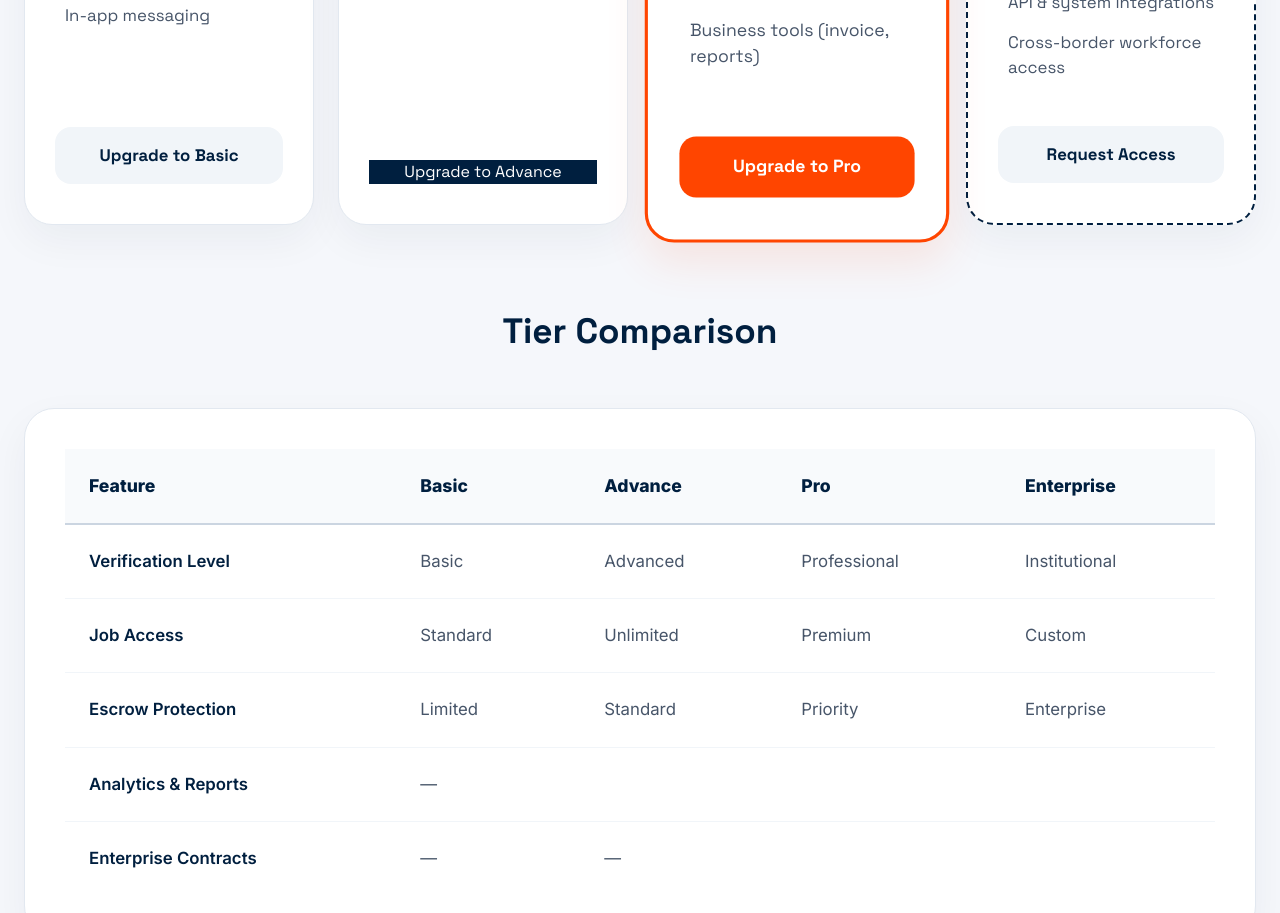
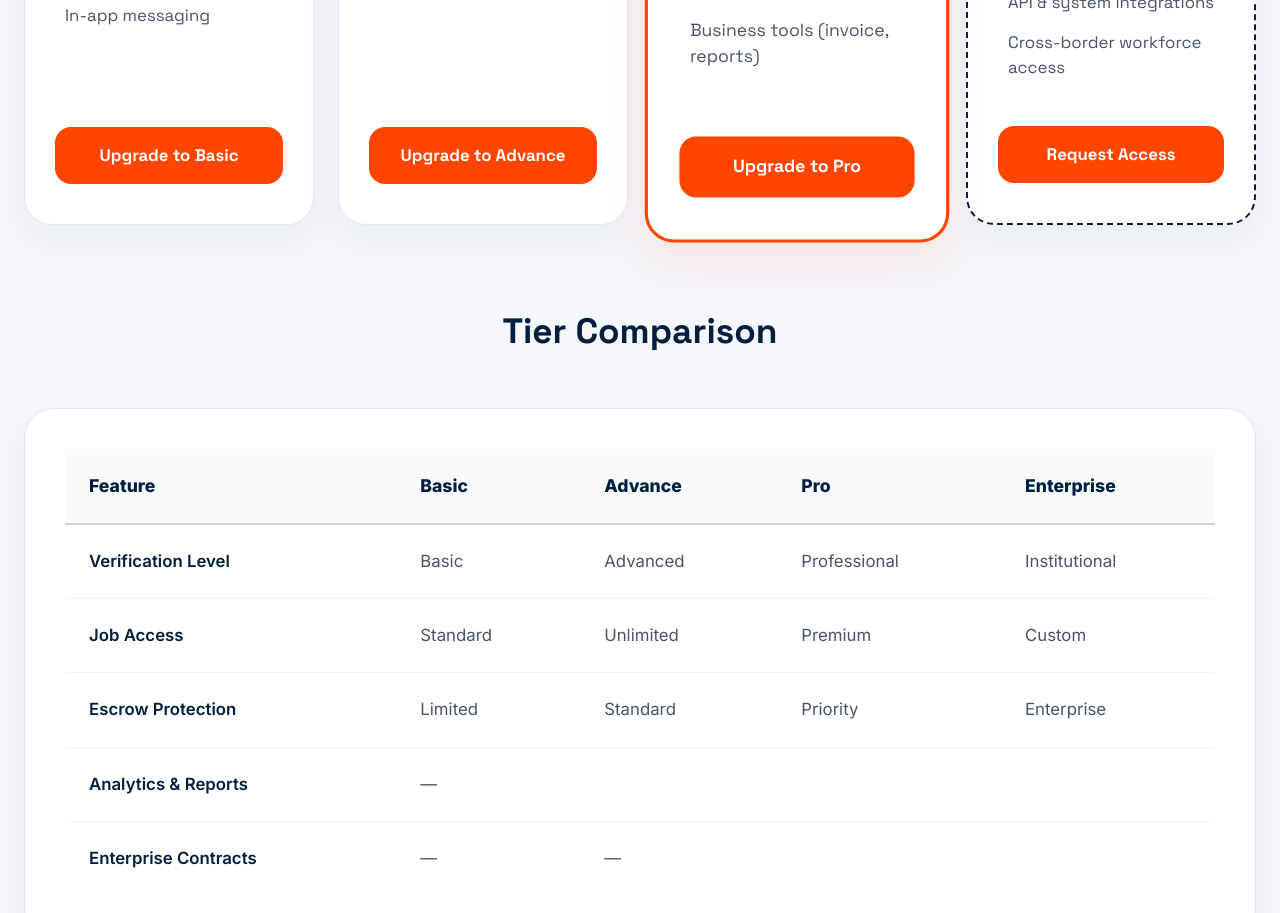
Before and after one commit to buolotdev/buolotman, a Next.js app: page /upgrade in a window 1280 px wide. Shown: the part 1200-2113 px from the top of the page. Built offline with nearby package versions, Linux system fonts and the light colour scheme; no server answers; some icons are missing; a web font is replaced by a local one.

Commit message:
Update all tier pricing buttons to use accent color

```diff
--- a/app/upgrade/page.tsx
+++ b/app/upgrade/page.tsx
@@ -57,7 +57,7 @@ export default function UpgradePage() {
                 <CheckItem text="In-app messaging" />
               </ul>
 
-              <button className={styles.upgradeBtn}>Upgrade to Basic</button>
+              <button className={`${styles.upgradeBtn} ${styles.upgradeBtnAccent}`}>Upgrade to Basic</button>
             </div>
 
             {/* ADVANCE */}
@@ -74,7 +74,7 @@ export default function UpgradePage() {
                 <CheckItem text="Earnings analytics dashboard" />
               </ul>
 
-              <button className={styles.upgradeBtnDark}>Upgrade to Advance</button>
+              <button className={`${styles.upgradeBtn} ${styles.upgradeBtnAccent}`}>Upgrade to Advance</button>
             </div>
 
             {/* PRO */}
@@ -112,7 +112,7 @@ export default function UpgradePage() {
                 <CheckItem text="Cross-border workforce access" />
               </ul>
 
-              <button className={styles.upgradeBtn}>Request Access</button>
+              <button className={`${styles.upgradeBtn} ${styles.upgradeBtnAccent}`}>Request Access</button>
             </div>
 
           </div>
```
